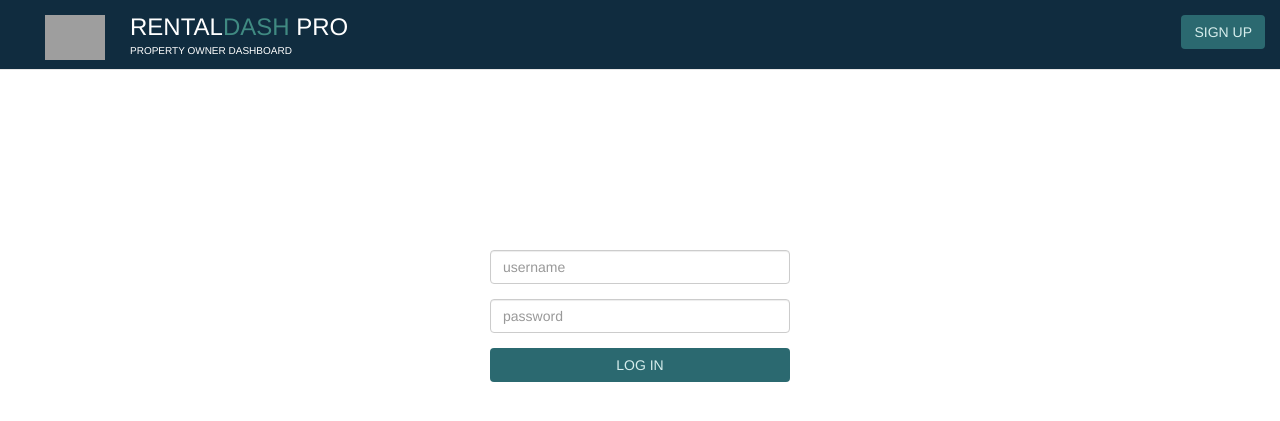
After one commit to rgtalbot/rentaldashpro, a PHP site: page /login.html in a window 1280 px wide. The commit adds this page. Shown: the top 421 px of the page. Run offline with PHP 8.4, Linux system fonts and the light colour scheme; some libraries are stand-ins or nearby versions; grey boxes are pictures that could not be loaded.

Commit message:
login page added

```diff
--- a/assets/css/style.css
+++ b/assets/css/style.css
@@ -14,12 +14,38 @@
     padding: 15px;
     margin: 10px;
 }
+#loginWrapper {
+    max-width: 300px;
+    max-height: 300px;
+    margin: 200px auto;
 
-.panel-heading {
-    background-color: #468C84;
-    color: #76FFCE;
 }
 
+#loginButton {
+    background-color: #2b6970;
+    color: #D6EDEC;
+    width: 300px;
+}
+
+#signupButton {
+    background-color: #2b6970;
+    color: #D6EDEC;
+    margin-top: 15px;
+    margin-right: 30px;
+}
+
+.navbar {
+    height: 70px;
+}
+
+.navbarLogin {
+    background-color: #102c3f;
+    color: white;
+}
+
+.navbarMain {
+    background-color: #D6EDEC;
+}
 .panel {
     border: 3px solid #468C84;
 }
@@ -35,6 +61,10 @@
 .img-caption {
     margin: 10px;
     padding: 10px;
+}
+.rentaldash {
+    float: left;
+    margin: 10px;
 }
 
 /*nav stuff*/
--- a/index.html
+++ b/index.html
@@ -32,7 +32,7 @@
 <body>
 
 
-<nav class="navbar navbar-default navbar-fixed-top" role="navigation">
+<nav class="navbar navbar-default navbar-fixed-top navbarMain" role="navigation">
     <div>
         <div class="navbar-header">
             <a class="navbar-brand" href="#">
@@ -50,7 +50,7 @@
         <ul class="sidebar-nav">
             <li class="sidebar-brand">
                 <a href="#">
-                    RENTAL<span id="dash">DASH</span> PRO
+                    <p style="font-size: 24px; margin:0">RENTAL<span id="dash">DASH</span> PRO</p>
                 </a>
             </li>
             <li class="activeSide">
@@ -66,7 +66,7 @@
                 <a href="#"><span class="glyphicon glyphicon-calendar"></span> Owner Reminders</a>
             </li>
             <li>
-                <a href="#"> <span class="glyphicon glyphicon-cog" aria-hidden="true"></span>  Account Settings</a>
+                <a href="login.html"> <span class="glyphicon glyphicon-cog" aria-hidden="true"></span>  Account Settings</a>
             </li>
         </ul>
     </div>
--- /dev/null
+++ b/login.html
@@ -0,0 +1,111 @@
+<!DOCTYPE html>
+<html lang="en">
+
+<head>
+
+    <meta charset="utf-8">
+    <meta http-equiv="X-UA-Compatible" content="IE=edge">
+    <meta name="viewport" content="width=device-width, shrink-to-fit=no, initial-scale=1">
+    <meta name="description" content="">
+    <meta name="author" content="">
+    <link rel="shortcut icon" href="../assets/images/favicon.ico" type="image/x-icon">
+
+    <title>RentalDash Pro</title>
+
+    <!-- Bootstrap Core CSS -->
+    <link href="https://maxcdn.bootstrapcdn.com/bootstrap/3.3.7/css/bootstrap.min.css" rel="stylesheet"
+          integrity="sha384-BVYiiSIFeK1dGmJRAkycuHAHRg32OmUcww7on3RYdg4Va+PmSTsz/K68vbdEjh4u" crossorigin="anonymous">
+
+    <!-- Custom CSS -->
+    <link rel="stylesheet" type="text/css" href="../assets/css/style.css">
+    <script src='https://www.google.com/recaptcha/api.js'></script>
+
+
+</head>
+
+<body>
+
+
+<nav class="navbar navbar-default navbar-fixed-top navbarLogin" role="navigation">
+    <div>
+        <div class="navbar-header">
+            <a class="navbar-brand" href="#">
+                <img alt="logo" src="../assets/images/rdpwhite.png" id="logoTop">
+            </a>
+            <div class="rentaldash" style="float: left">
+                <p style="font-size: 24px; margin:0">RENTAL<span id="dash">DASH</span> PRO</p>
+                <p style="font-size: 10px; margin: 0">PROPERTY OWNER DASHBOARD</p>
+            </div>
+        </div>
+        <ul class="nav navbar-nav navbar-right">
+            <li><button class="btn" id="signupButton" data-toggle="modal" data-target="#signUpModal">SIGN UP</button></li>
+        </ul>
+    </div>
+</nav>
+<div id="loginWrapper">
+    <form>
+        <div class="form-group text-center">
+            <input type="text" id="username" placeholder="username" class="form-control">
+        </div>
+        <div class="form-group text-center">
+            <input type="password" id="password" placeholder="password" class="form-control">
+        </div>
+    </form>
+    <button class="btn" id="loginButton"">LOG IN</button>
+</div>
+
+<!--modal structure -->
+<div class="modal fade" id="signUpModal" tabindex="-1" role="dialog" aria-labelledby="myModalLabel">
+    <div class="modal-dialog" role="document">
+        <div class="modal-content">
+            <div class="modal-header">
+                <button type="button" class="close" data-dismiss="modal"><span
+                        aria-hidden="true">&times;</span>
+                </button>
+                <h4 class="modal-title" id="formModalTitle">Sign Up for RentalDash Pro</h4>
+            </div>
+            <div class="modal-body">
+                <form>
+                    <div class="form-group">
+                        <label for="signup_name">Name</label>
+                        <input type="text" class="form-control" id="signup_name">
+                    </div>
+                    <div class="form-group">
+                        <label for="signup_email">Email</label>
+                        <input type="text" class="form-control" id="signup_email">
+                    </div>
+                    <div class="form-group">
+                        <label for="signup_password">Password</label>
+                        <input type="password" class="form-control" id="signup_password">
+                    </div>
+                    <div class="form-group">
+                        <label for="signup_password2">Retype Password</label>
+                        <input type="password" class="form-control" id="signup_password2">
+                    </div>
+                    <div class="g-recaptcha" data-sitekey="6Lfy8icTAAAAAAFlg3pHN5IwoXsfdQM__yPEMln1"></div>
+
+                    <div class="modal-footer">
+                    <button type="button" class="btn modalSignUpButton">Sign Up</button>
+                </div>
+            </div>
+        </div>
+    </div>
+</div>
+
+<!--end modal-->
+
+<!-- jQuery -->
+<script src="https://code.jquery.com/jquery-3.1.0.min.js"
+        integrity="sha256-cCueBR6CsyA4/9szpPfrX3s49M9vUU5BgtiJj06wt/s=" crossorigin="anonymous"></script>
+
+<!-- Bootstrap Core JavaScript -->
+<script src="https://maxcdn.bootstrapcdn.com/bootstrap/3.3.7/js/bootstrap.min.js"
+        integrity="sha384-Tc5IQib027qvyjSMfHjOMaLkfuWVxZxUPnCJA7l2mCWNIpG9mGCD8wGNIcPD7Txa"
+        crossorigin="anonymous"></script>
+
+
+<script src="../assets/javascript/script.js"></script>
+
+</body>
+
+</html>
```
